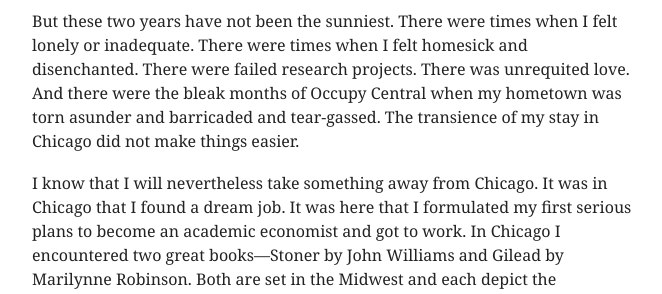
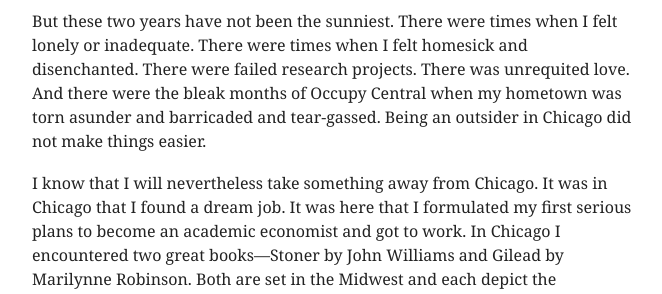
Before and after one commit to mbwong/mbwong.github.com, a Jekyll site: the page built from _posts/2015-03-22-chicago.md, in a window 1280 px wide. Shown: the part 1609-1903 px from the top of the page, without its empty margins (308-970 px from the left). Built offline with Jekyll 4.4.1, drawn with Linux system fonts in a browser that asks for light colours.

Commit message:
Update 2015-03-22-chicago.md

```diff
--- a/_posts/2015-03-22-chicago.md
+++ b/_posts/2015-03-22-chicago.md
@@ -22,6 +22,6 @@ Will I look back at my time in Chicago with the same sweet fondness as my colleg
 
 There are many things that I will miss. I will miss the hearty meals with my cousins, my uncle's dirty jokes, and my aunt's motherly concern. I will miss the summer when I biked nine miles to work every other day, frequented outdoor concerts, and cooked each day with my roommates. I will miss the funky jazz played at the Green Mill and the bookshops of Hyde Park.
 
-But these two years have not been the sunniest. There were times when I felt lonely or inadequate. There were times when I felt homesick and disenchanted. There were failed research projects. There was unrequited love. And there were the bleak months of Occupy Central when my hometown was torn asunder and barricaded and tear-gassed. The transience of my stay in Chicago did not make things easier.
+But these two years have not been the sunniest. There were times when I felt lonely or inadequate. There were times when I felt homesick and disenchanted. There were failed research projects. There was unrequited love. And there were the bleak months of Occupy Central when my hometown was torn asunder and barricaded and tear-gassed. Being an outsider in Chicago did not make things easier.
 
 I know that I will nevertheless take something away from Chicago. It was in Chicago that I found a dream job. It was here that I formulated my first serious plans to become an academic economist and got to work. In Chicago I encountered two great books---Stoner by John Williams and Gilead by Marilynne Robinson. Both are set in the Midwest and each depict the incandescent inner life of an ordinary person who spent their life engaged in meaningful but otherwise obscure and unremarkable work. Whether it was because of the city, or the books, or my newfound professional calling, I leave Chicago with greater willingness to do unglamorous work. So even though I never quite felt at home in this windy city, Chicago did change me after all.
```
